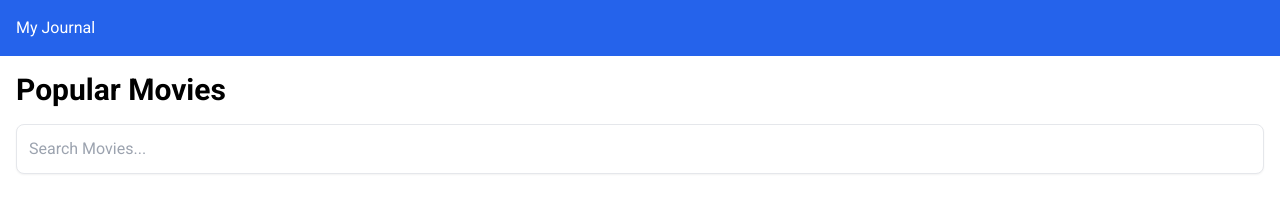
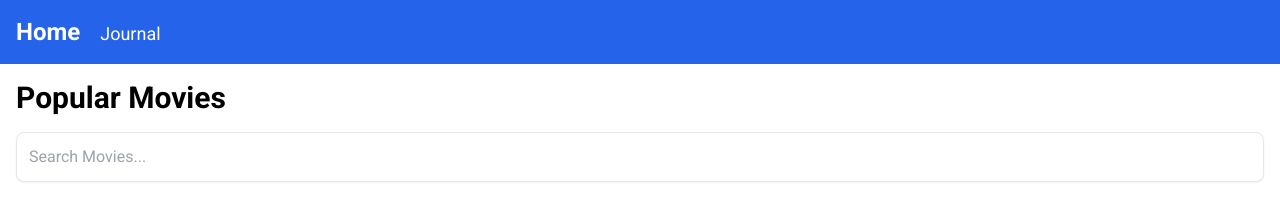
Before and after one commit to twanabrno/MovieDiary, a plain HTML site: page index.html in a window 1280 px wide. Drawn offline with nearby package versions, Linux system fonts and the light colour scheme; no server answers.

Commit message:
Basic navbar to navigate to the 2 pages

```diff
--- a/index.html
+++ b/index.html
@@ -14,12 +14,14 @@
     <script defer src="main.js" type="module"></script>
   </head>
   <body>
+    <!-- Navbar -->
     <nav class="bg-blue-600 p-4 text-white">
       <div class="container mx-auto">
-        <a href="journal.html" class="hover:underline">My Journal</a>
+        <a href="index.html" class="text-2xl font-bold">Home</a>
+        <a href="journal.html" class="ml-4 text-lg">Journal</a>
       </div>
     </nav>
-
+    <!-- Search Bar -->
     <div class="container mx-auto p-4">
       <h1 class="text-3xl font-bold mb-4">Popular Movies</h1>
       <input
```
Also changed, not shown: journal.html (+4 -2 lines).
